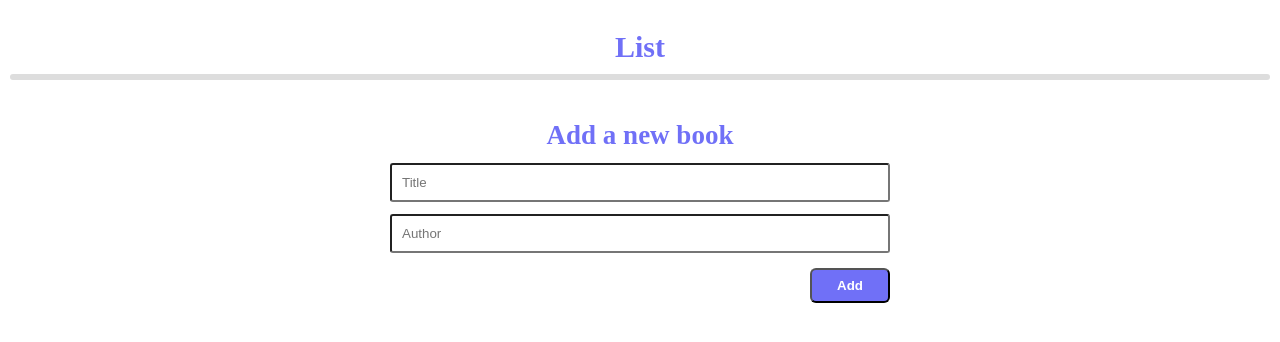
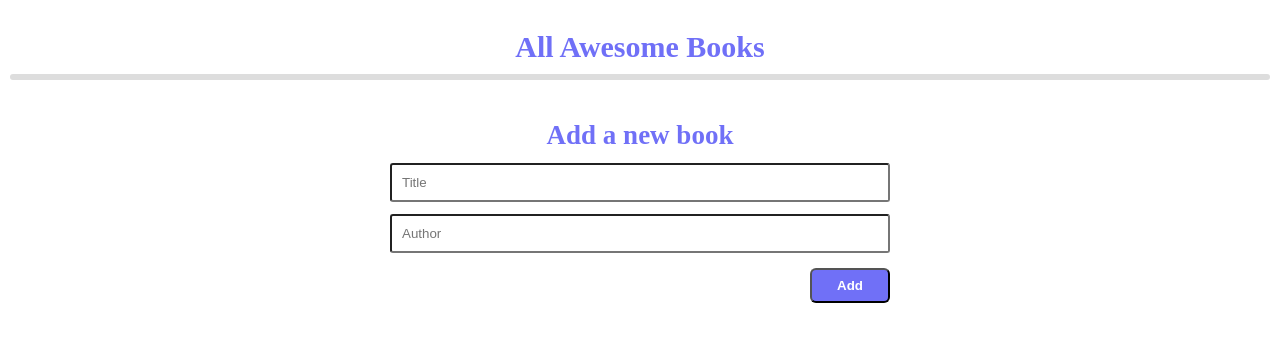
Before and after one commit to denisdiaconu/awesome_books, a website: page index.html in a window 1280 px wide. Drawn offline with Linux system fonts and the light colour scheme.

Commit message:
Edit page title

```diff
--- a/index.html
+++ b/index.html
@@ -9,7 +9,7 @@
   </head>
   <body>
     <section id="list">
-      <h1>List</h1>
+      <h1>All Awesome Books</h1>
       <ul id="storage_list"></ul>
     </section>
     <section id="container_add">
```
